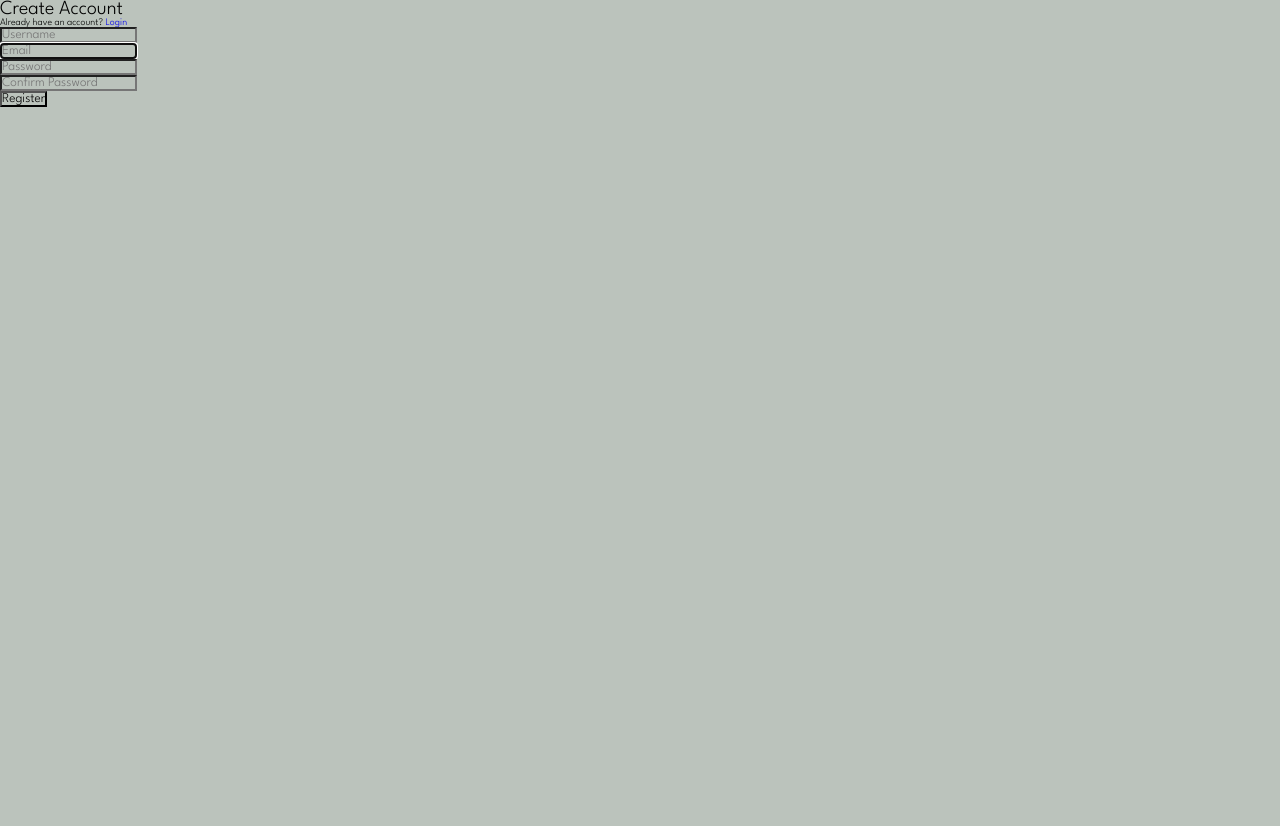
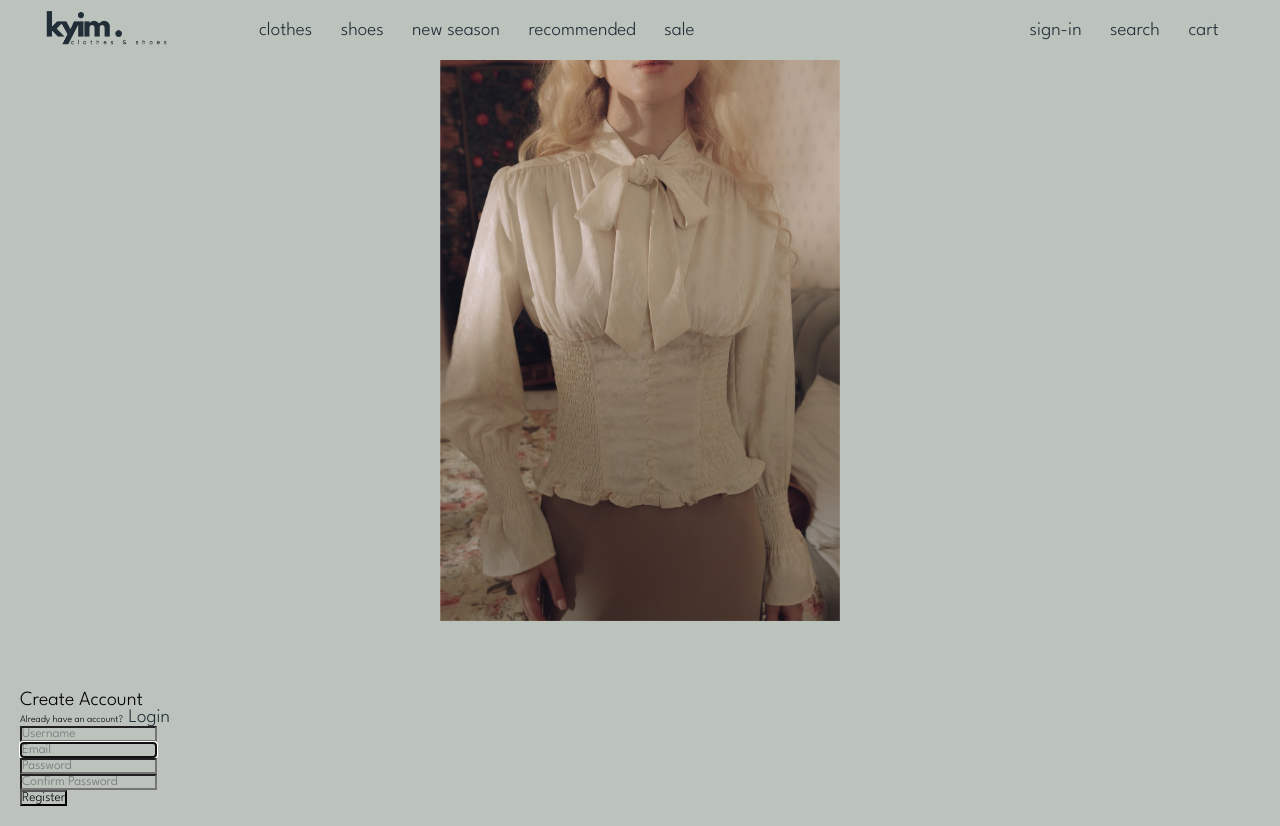
Before and after one commit to kyimkz/example, a Django app: page /user/sign-up/ in a window 1280 px wide. Before the commit the page ends 107 px from the top, so only its background shows below. Run offline with Django 5.2, Linux system fonts and the light colour scheme; some libraries are stand-ins or nearby versions.

Commit message:
final changes of the week by Gulya

```diff
--- a/website/static/assets/css/sign-up.css
+++ b/website/static/assets/css/sign-up.css
@@ -1,12 +1,6 @@
 @import url("https://fonts.googleapis.com/css2?family=League+Spartan:wght@100..900&display=swap");
 @import url('https://fonts.googleapis.com/css2?family=Bodoni+Moda:ital,opsz,wght@0,6..96,400..900;1,6..96,400..900&display=swap');
 
-/* .league-spartan-<uniquifier> {
-  font-family: "League Spartan", sans-serif;
-  font-optical-sizing: auto;
-  font-weight: <weight>;
-  font-style: normal;
-} */
 
 * {
   background-color: rgba(187,195,188,255);
@@ -21,3 +15,103 @@
 html {
   font-size: 62.5%;
 }
+
+
+/* header */
+
+header {
+  top: 0; left: 0; right: 0;
+  padding: 1rem 9%;
+  z-index: 2;
+  position: fixed;
+}
+
+.navbar {
+  display: flex;
+  align-items: center;
+  justify-content: center;
+  margin: 1.5rem;
+  padding: 5px;
+  background: transparent;
+}
+
+.logodiv {
+  position: absolute;
+  left: 3vw;
+  padding: 5px;
+}
+
+.logo img {
+  height: 2.6vw;
+}
+
+.logo img:hover {
+  opacity:0.5;
+    -webkit-transition: opacity 0.3s ease-in-out;
+    -moz-transition: opacity 0.3s ease-in-out;
+    -ms-transition: opacity 0.3s ease-in-out;
+    -o-transition: opacity 0.3s ease-in-out;
+    transition: opacity 0.3s ease-in-out;
+}
+
+.links {
+  display: flexbox;
+  align-items: first baseline;
+  justify-content: baseline;
+}
+
+.links > div {
+  display: flexbox;
+}
+
+.first {
+  width: 50%;
+  position: absolute;
+  left: 20vw;
+}
+.second {
+  position: absolute;
+  right: 3vw;
+}
+
+a {
+  font-size: 1.5vw;
+  margin-right: 2rem;
+  color: #222e37;
+  padding: 3px;
+}
+
+a:hover {
+  opacity:0.5;
+    -webkit-transition: opacity 0.3s ease-in-out;
+    -moz-transition: opacity 0.3s ease-in-out;
+    -ms-transition: opacity 0.3s ease-in-out;
+    -o-transition: opacity 0.3s ease-in-out;
+    transition: opacity 0.3s ease-in-out;
+}
+
+/* header */
+
+
+
+
+.image_login {
+  display: flex;
+  justify-content: center;
+  align-items: center;
+  padding: 20px;
+  margin: 30px;
+}
+
+.move {
+  width: 100%;
+  max-width: 400px;
+  height: auto;
+}
+
+.function {
+  display: flex;
+  flex-direction: column;
+  justify-content: center;
+  padding: 20px;
+}
--- a/website/static/assets/js/index.js
+++ b/website/static/assets/js/index.js
@@ -1,8 +1,8 @@
 gsap.from('.logo', {opacity:0, duration: 1, delay: 0.5, y:10});
-gsap.from('.first .nav-item', {opacity:0, duration: 1, delay: 0.3, y:30, stagger: 0.2});
-gsap.from('.second .nav-item', {opacity:0, duration: 1, delay: 0.5, y:30, stagger: 0.2});
+gsap.from('.first .nav-item', {opacity:0, duration: 1, delay: 0.5, y:10});
+gsap.from('.second .nav-item', {opacity:0, duration: 1, delay: 0.5, y:10});
 
 
 gsap.from('.container', {opacity:0, duration: 1, delay: 0.5, y:10});
 gsap.from('.container .image', {opacity:0, duration: 1, delay: 0.5, y:10});
-gsap.from('.new_season', {opacity:0, duration: 1, delay: 0.3, y:30, stagger: 0.2});
+gsap.from('.new_season', {opacity:0, duration: 1, delay: 0.3, y:1});
--- a/website/static/assets/js/sign-in.js
+++ b/website/static/assets/js/sign-in.js
@@ -11,7 +11,7 @@ function move(e){
 }
 
 
-gsap.from('.general', {opacity:0, duration: 1, delay: 0.3, y:30, stagger: 0.2});
+gsap.from('.general', {opacity:0, duration: 1, delay: 0.3, y:1});
 gsap.from('.logo', {opacity:0, duration: 1, delay: 0.5, y:10});
-gsap.from('.first .nav-item', {opacity:0, duration: 1, delay: 0.3, y:30, stagger: 0.2});
-gsap.from('.second .nav-item', {opacity:0, duration: 1, delay: 0.5, y:30, stagger: 0.2});
+gsap.from('.first .nav-item', {opacity:0, duration: 1, delay: 0.5, y:10});
+gsap.from('.second .nav-item', {opacity:0, duration: 1, delay: 0.5, y:10});
--- /dev/null
+++ b/website/static/assets/js/sign-up.js
@@ -0,0 +1,3 @@
+gsap.from('.logo', {opacity:0, duration: 1, delay: 0.5, y:10});
+gsap.from('.first .nav-item', {opacity:0, duration: 1, delay: 0.5, y:10});
+gsap.from('.second .nav-item', {opacity:0, duration: 1, delay: 0.5, y:10});
--- a/website/templates/userauths/sign-in.html
+++ b/website/templates/userauths/sign-in.html
@@ -7,7 +7,7 @@
   <meta charset="UTF-8">
   <meta http-equiv="X-UA-Compatible" content="IE=edge">
   <meta name="viewport" content="width=device-width, initial-scale=1.0">
-  <title>kyim / log in</title>
+  <title>kyim / sign in</title>
 
   <!-- website logo template -->
   <link rel="shortcut icon" href="{% static 'assets/images/logo/transparent_logo.png' %}" type="image/x-icon">
@@ -19,7 +19,6 @@
   <link href="https://fonts.googleapis.com/css2?family=Poppins:wght@300;400;500;600;700;800;900&display=swap"
     rel="stylesheet">
 
-  <script src="{% static 'assets/js/script.js' %}"></script>
 
 </head>
 
--- a/website/templates/userauths/sign-up.html
+++ b/website/templates/userauths/sign-up.html
@@ -7,7 +7,7 @@
   <meta charset="UTF-8">
   <meta http-equiv="X-UA-Compatible" content="IE=edge">
   <meta name="viewport" content="width=device-width, initial-scale=1.0">
-  <title>kyim / log in</title>
+  <title>kyim / sign up</title>
 
   <!-- website logo template -->
   <link rel="shortcut icon" href="{% static 'assets/images/logo/transparent_logo.png' %}" type="image/x-icon">
@@ -19,12 +19,44 @@
   <link href="https://fonts.googleapis.com/css2?family=Poppins:wght@300;400;500;600;700;800;900&display=swap"
     rel="stylesheet">
 
-  <script src="{% static 'assets/js/script.js' %}"></script>
-
 </head>
 
 <body>
 
+    <header>
+        <div class="navbar">
+          <div class="logodiv">
+            <a href="{% url 'core:index' %}" class="logo">
+              <img src="{% static 'assets/images/logo/kyim2.png' %}">
+            </a>
+          </div>
+
+          <div class="first">
+            <a href="#" class="nav-item">clothes</a>
+            <a href="#" class="nav-item">shoes</a>
+            <a href="#new_collection" class="nav-item">new season</a>
+            <a href="#" class="nav-item">recommended</a>
+            <a href="#" class="nav-item">sale</a>
+          </div>
+
+          <div class="second">
+            {% if request.user.is_authenticated %}
+            <a href="{% url 'userauths:sign-out' %}" class="nav-item">sign-out</a>
+            {% else %}
+            <a href="{% url 'userauths:sign-in' %}" class="nav-item">sign-in</a>
+            {% endif %}
+            <a href="#" class="nav-item">search</a>
+            <a href="#" class="nav-item">cart</a>
+          </div>
+        </div>
+        <div id="menu" class="fas fa-bars"></div>
+    </header>
+
+    <div class="general">
+        <div class="image_login">
+            <img src="{% static 'assets/images/products/login.avif' %}" class="move" data-speed="-3">
+        </div>
+        <div class="function">
             {% if form.errors %}
             <div class="alert alert-danger">
                 <strong>{{form.errors}}</strong>
@@ -62,6 +94,13 @@
                 {{form.password2}} -->
                 <button type="submit">Register</button>
             </form>
+        </div>
+    </div>
+
+
+
+    <script src="https://cdnjs.cloudflare.com/ajax/libs/gsap/3.7.1/gsap.min.js"></script>
+    <script src="{% static 'assets/js/sign-up.js' %}"></script>
 
 </body>
 
```
Also changed, not shown: website/db.sqlite3. Lines whose indentation alone changed are shown as unchanged.
